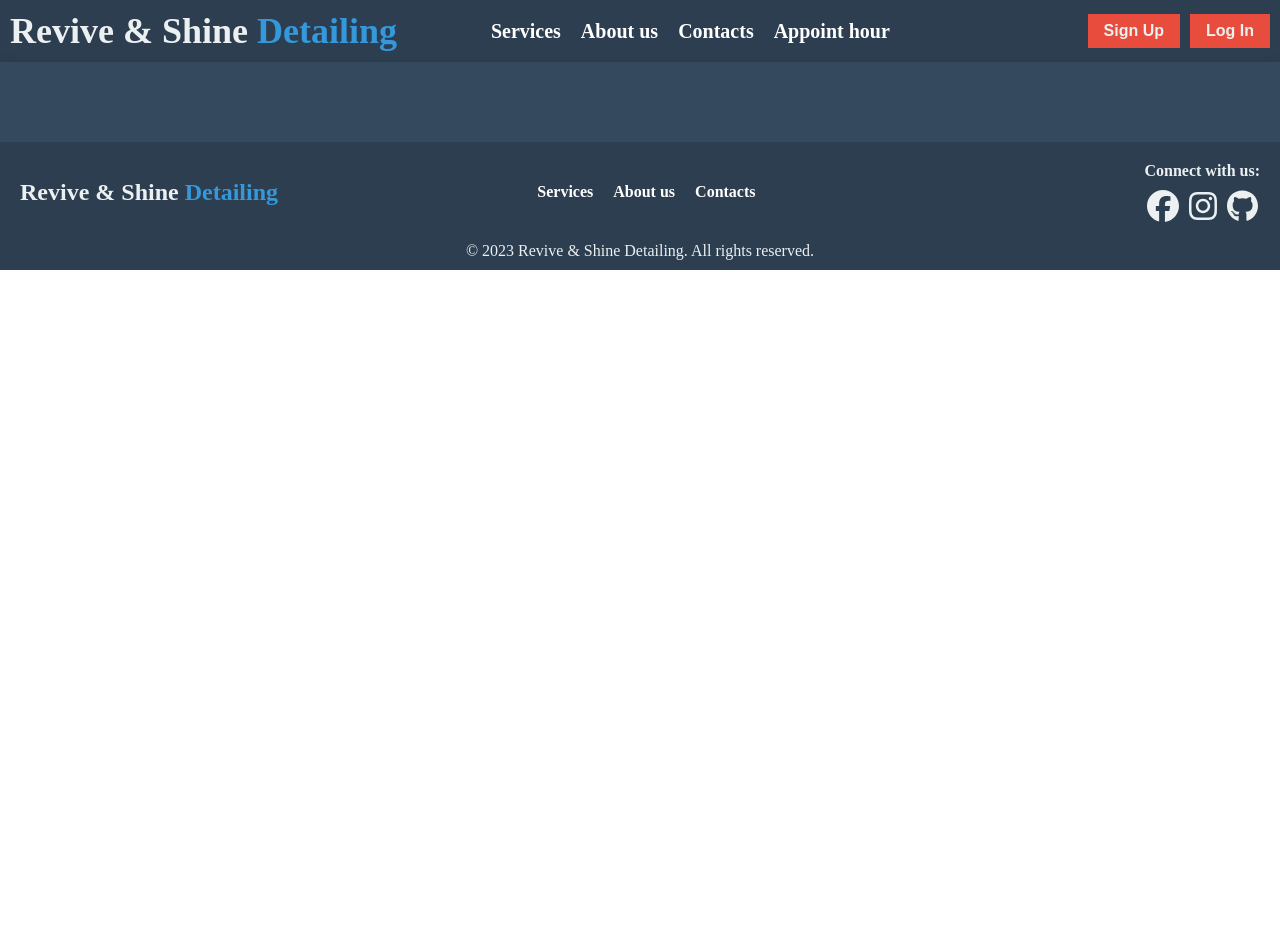
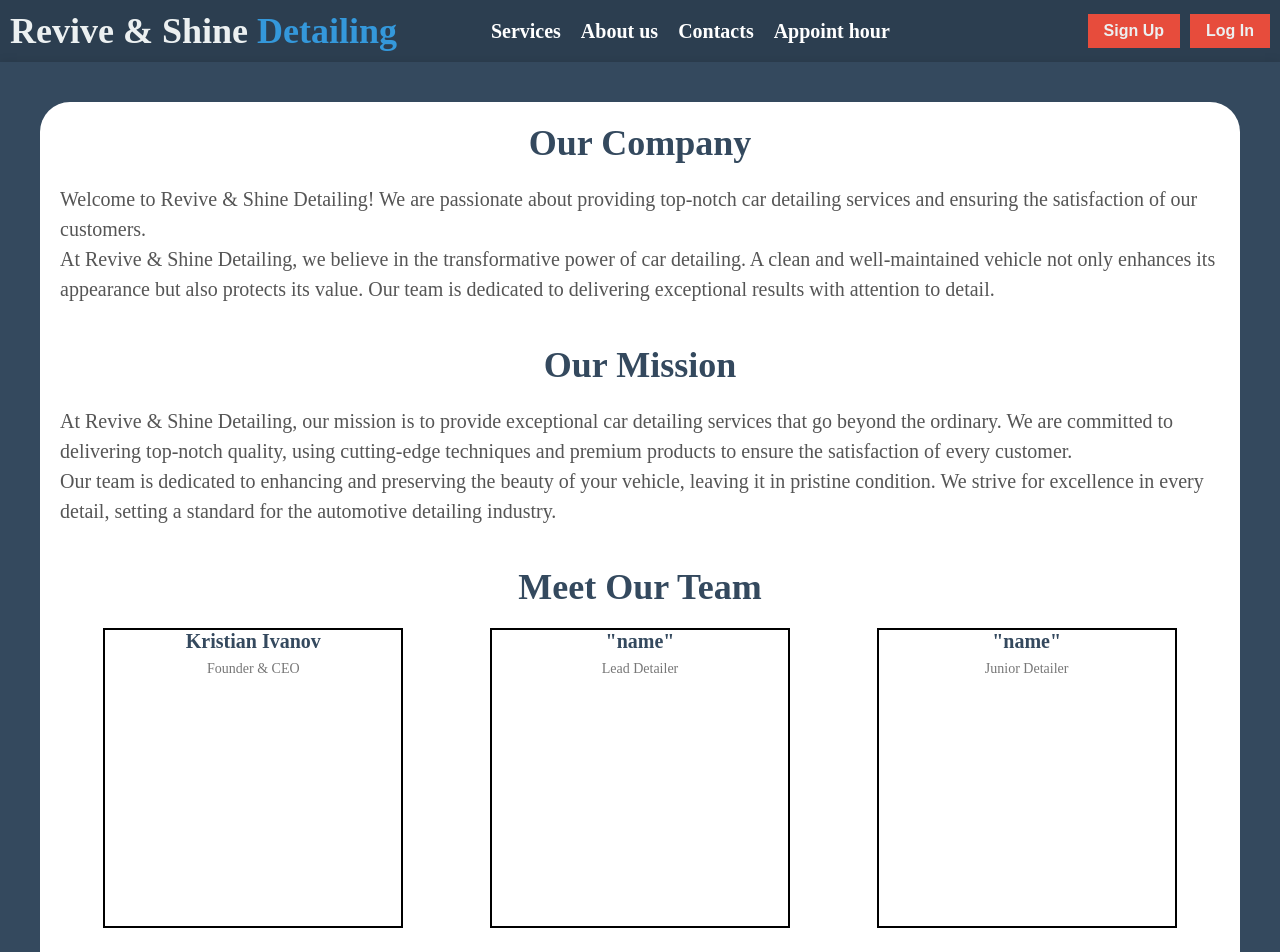
Before and after one commit to KristianIvanov03/Detailing_business_project, a React (Create React App) app in the folder frontend/: page /aboutus in a window 1280 px wide. Shown: the top 952 px of the page. Before the commit the page ends 800 px from the top, so only its background shows below. Built offline with nearby package versions, Linux system fonts and the light colour scheme.

Commit message:
about us page done

```diff
--- a/frontend/src/index.css
+++ b/frontend/src/index.css
@@ -480,6 +480,7 @@ footer {
   display: none;
 }
 
+
 .faq-item.active .question p {
   display: block;
 }
@@ -502,3 +503,79 @@ footer {
     width:100%
   }
 }
+
+/* AboutUsPage.css */
+
+.about-us-page {
+  padding: 20px;
+  background-color: white;
+  border-radius: 30px;
+}
+
+.company-info,
+.team-section {
+  margin-bottom: 40px;
+}
+
+.company-info h2,
+.team-section h2,
+.mission-section h2 {
+  color: var(--primary-color);
+  font-size: 36px;
+  font-weight: bold;
+  margin-bottom: 20px;
+  text-align: center;
+}
+
+.members{
+  display: flex;
+  justify-content: space-around;
+}
+
+.company-info p,
+.team-member p,
+.mission-section p {
+  font-size: 20px;
+  color: #555;
+  line-height: 1.5;
+}
+
+.team-member {
+  text-align: center;
+  min-width: 300px;
+  max-width: 500px;
+  height: 300px;
+  border: 2px solid black;
+}
+
+.team-member img {
+  width: 100%;
+  max-width: 150px;
+  border-radius: 50%;
+  margin-bottom: 10px;
+}
+
+.team-member h3 {
+  font-size: 20px;
+  color: var(--primary-color);
+  margin-bottom: 5px;
+}
+
+.team-member p {
+  font-size: 14px;
+  color: #777;
+}
+
+.mission-section {
+  margin-bottom: 40px;
+}
+
+
+/* Add more styling as needed */
+
+/* Media Query for smaller screens */
+@media screen and (max-width: 768px) {
+  .team-member img {
+    max-width: 100px;
+  }
+}
--- a/frontend/src/pages/AboutUs.js
+++ b/frontend/src/pages/AboutUs.js
@@ -1,8 +1,59 @@
-const AboutUs = () => {
-    return (
-        <>
-        </>
-    )
-}
+// AboutUsPage.jsx
+import React from 'react';
 
-export default AboutUs;
+const AboutUsPage = () => {
+  return (
+    <div className="about-us-page">
+      <section className="company-info">
+        <h2>Our Company</h2>
+        <p>
+          Welcome to Revive & Shine Detailing! We are passionate about providing top-notch car detailing services
+          and ensuring the satisfaction of our customers.
+        </p>
+        <p>
+          At Revive & Shine Detailing, we believe in the transformative power of car detailing. A clean and well-maintained
+          vehicle not only enhances its appearance but also protects its value. Our team is dedicated to delivering
+          exceptional results with attention to detail.
+        </p>
+      </section>
+
+      <section className="mission-section">
+        <h2>Our Mission</h2>
+        <p>
+          At Revive & Shine Detailing, our mission is to provide exceptional car detailing services
+          that go beyond the ordinary. We are committed to delivering top-notch quality, using
+          cutting-edge techniques and premium products to ensure the satisfaction of every customer.
+        </p>
+        <p>
+          Our team is dedicated to enhancing and preserving the beauty of your vehicle, leaving it
+          in pristine condition. We strive for excellence in every detail, setting a standard for
+          the automotive detailing industry.
+        </p>
+      </section>
+
+      <section className="team-section">
+        <h2>Meet Our Team</h2>
+        <div className='members'>
+        <div className="team-member">
+          <h3>Kristian Ivanov</h3>
+          <p>Founder & CEO</p>
+        </div>
+
+        <div className="team-member">
+          <h3>"name"</h3>
+          <p>Lead Detailer</p>
+        </div>
+        <div className="team-member">
+          <h3>"name"</h3>
+          <p>Junior Detailer</p>
+        </div>
+        </div>
+
+        {/* Add more team members as needed */}
+
+      </section>
+    </div>
+  );
+};
+
+export default AboutUsPage;
```
